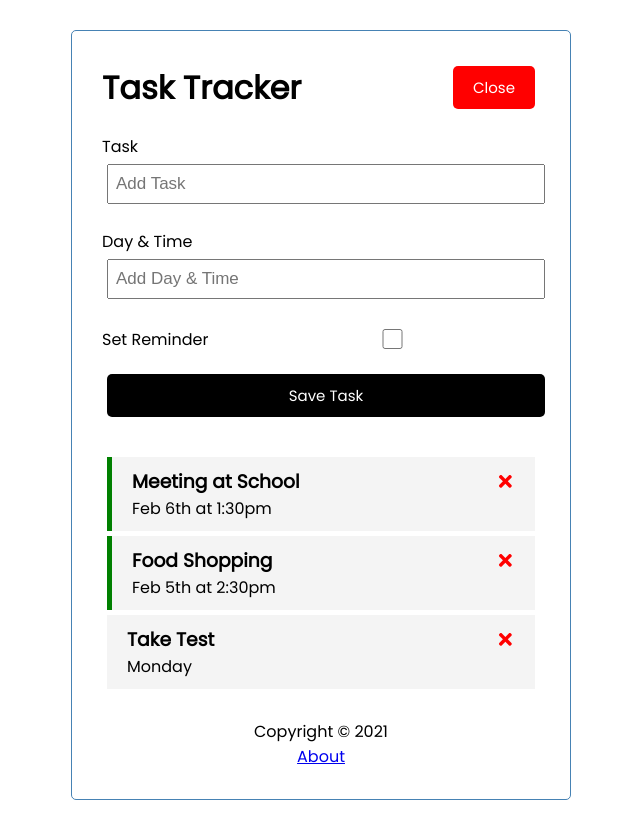
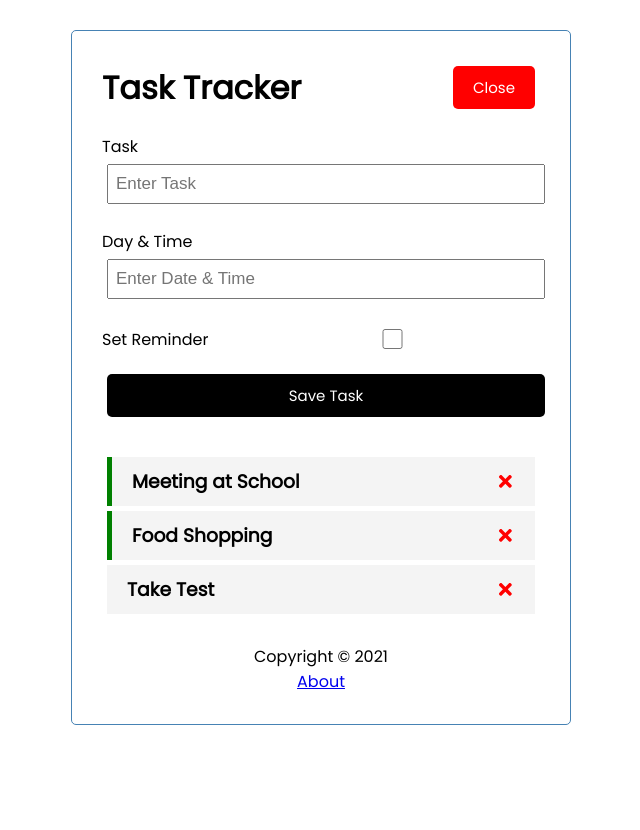
Before and after one commit to mdkincaid/TaskTracker, a React (Create React App) app: page / in a window 1280 px wide. Both pictures are taken after a click on the button "Add". Shown: the whole page, without its empty margins (319-959 px from the left). After the commit the page ends 800 px from the top, so only its background shows below. Built offline with nearby package versions, Linux system fonts and the light colour scheme; data requests are answered from the project's data file.

Commit message:
feat: added datepicker and changed how the date is formatted when saved

```diff
--- a/src/components/AddTask.js
+++ b/src/components/AddTask.js
@@ -1,10 +1,15 @@
 // react
 import { useState } from 'react';
+import Datepicker from 'react-datepicker';
+import 'react-datepicker/dist/react-datepicker.css';
+
+// third-party
+import moment from 'moment';
 
 const AddTask = ({ onAdd }) => {
 	const [text, setText] = useState('');
-	const [day, setDay] = useState('');
 	const [reminder, setReminder] = useState(false);
+	const [startDate, setStartDate] = useState(null);
 
 	const onSubmit = (e) => {
 		e.preventDefault();
@@ -14,10 +19,12 @@ const AddTask = ({ onAdd }) => {
 			return;
 		}
 
-		onAdd({ text, day, reminder });
+		const date = moment(startDate).format('dddd MMM Do [at] h:mma');
+
+		onAdd({ text, date, reminder });
 
 		setText('');
-		setDay('');
+		setStartDate(null);
 		setReminder(false);
 	};
 
@@ -27,18 +34,22 @@ const AddTask = ({ onAdd }) => {
 				<label>Task</label>
 				<input
 					type='text'
-					placeholder='Add Task'
+					placeholder='Enter Task'
 					value={text}
 					onChange={(e) => setText(e.target.value)}
 				/>
 			</div>
 			<div className='form-control'>
 				<label>Day & Time</label>
-				<input
-					type='text'
-					placeholder='Add Day & Time'
-					value={day}
-					onChange={(e) => setDay(e.target.value)}
+				<Datepicker
+					wrapperClassName='datePicker'
+					placeholderText='Enter Date & Time'
+					selected={startDate}
+					onChange={(date) => setStartDate(date)}
+					dateFormat='MM/dd/yyyy h:mm aa'
+					showTimeInput
+					timeInputLabel='Time:'
+					isClearable
 				/>
 			</div>
 			<div className='form-control form-control-check'>
--- a/src/components/Task.js
+++ b/src/components/Task.js
@@ -14,7 +14,7 @@ const Task = ({ task, onDelete, onToggle }) => {
 					onClick={() => onDelete(task.id)}
 				/>
 			</h3>
-			<p>{task.day}</p>
+			<p>{task.date}</p>
 		</div>
 	);
 };
--- a/src/index.css
+++ b/src/index.css
@@ -106,6 +106,10 @@ body {
   height: 20px;
 }
 
+.datePicker {
+  width: 100%;
+}
+
 footer {
   margin-top: 30px;
   text-align: center;
```
